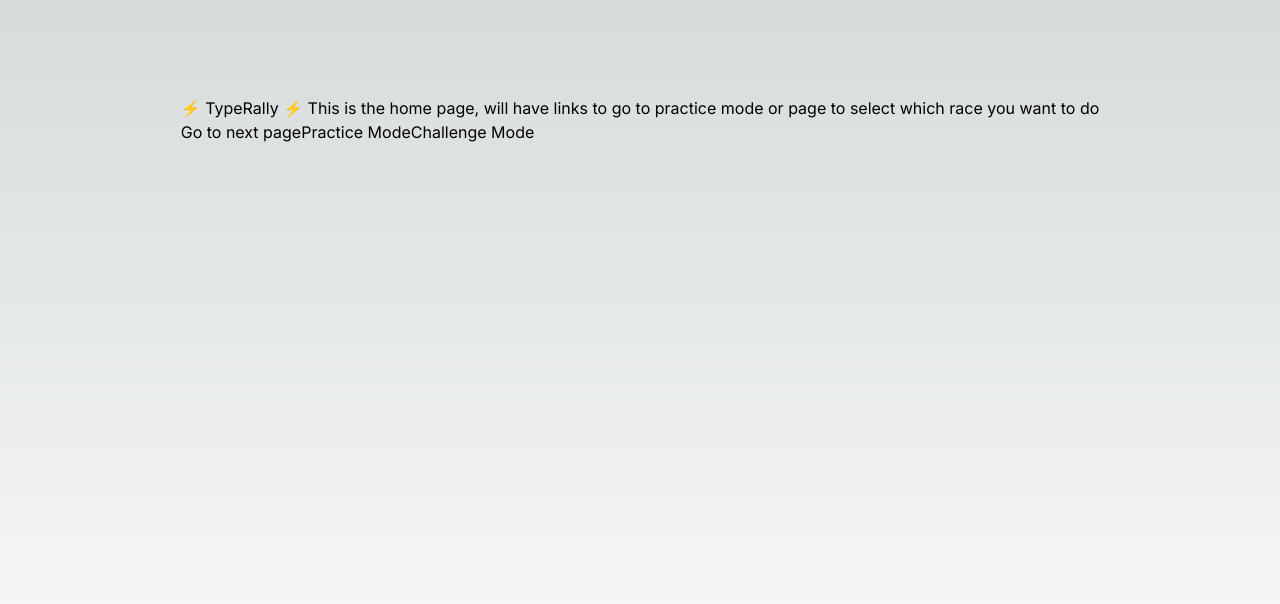
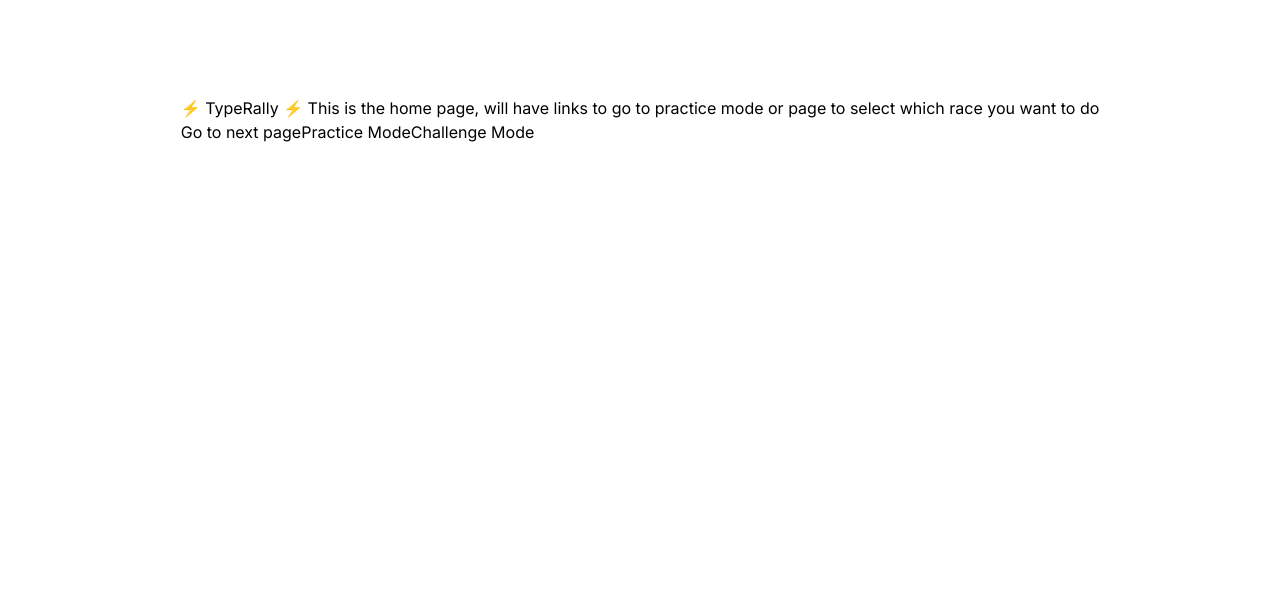
Before and after one commit to jason1642/speed-scripter, a Next.js app: page / in a window 1280 px wide. Shown: the top 604 px of the page. Built offline with nearby package versions, Linux system fonts and the light colour scheme.

Commit message:
Remove base black background

```diff
--- a/src/app/globals.css
+++ b/src/app/globals.css
@@ -3,16 +3,16 @@
 @tailwind utilities;
 
 :root {
-  --foreground-rgb: 0, 0, 0;
+  /* --foreground-rgb: 0, 0, 0;
   --background-start-rgb: 214, 219, 220;
-  --background-end-rgb: 255, 255, 255;
+  --background-end-rgb: 255, 255, 255; */
 }
 
 @media (prefers-color-scheme: dark) {
   :root {
-    --foreground-rgb: 255, 255, 255;
+    /* --foreground-rgb: 255, 255, 255;
     --background-start-rgb: 0, 0, 0;
-    --background-end-rgb: 0, 0, 0;
+    --background-end-rgb: 0, 0, 0; */
   }
 }
 
```
